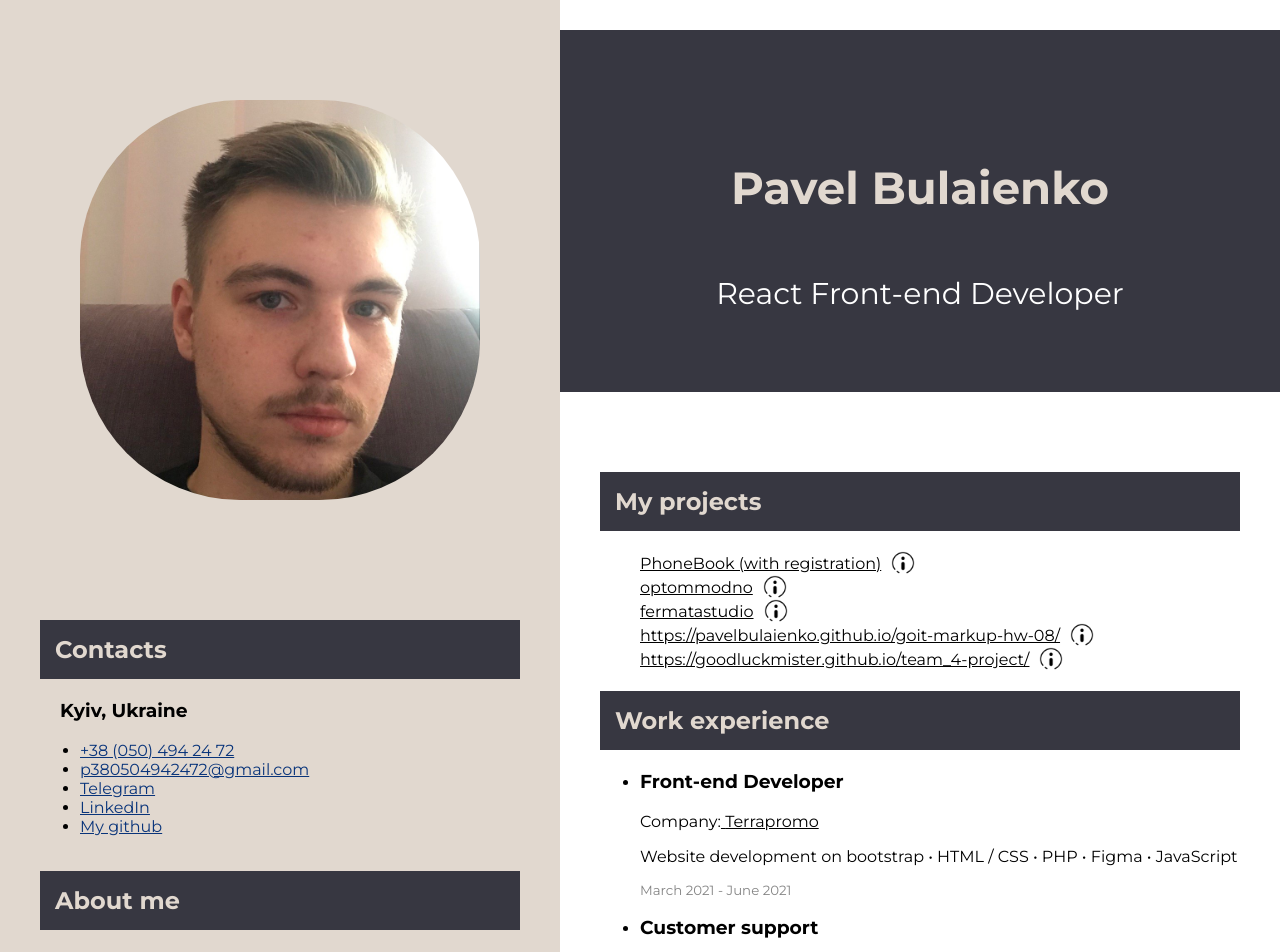
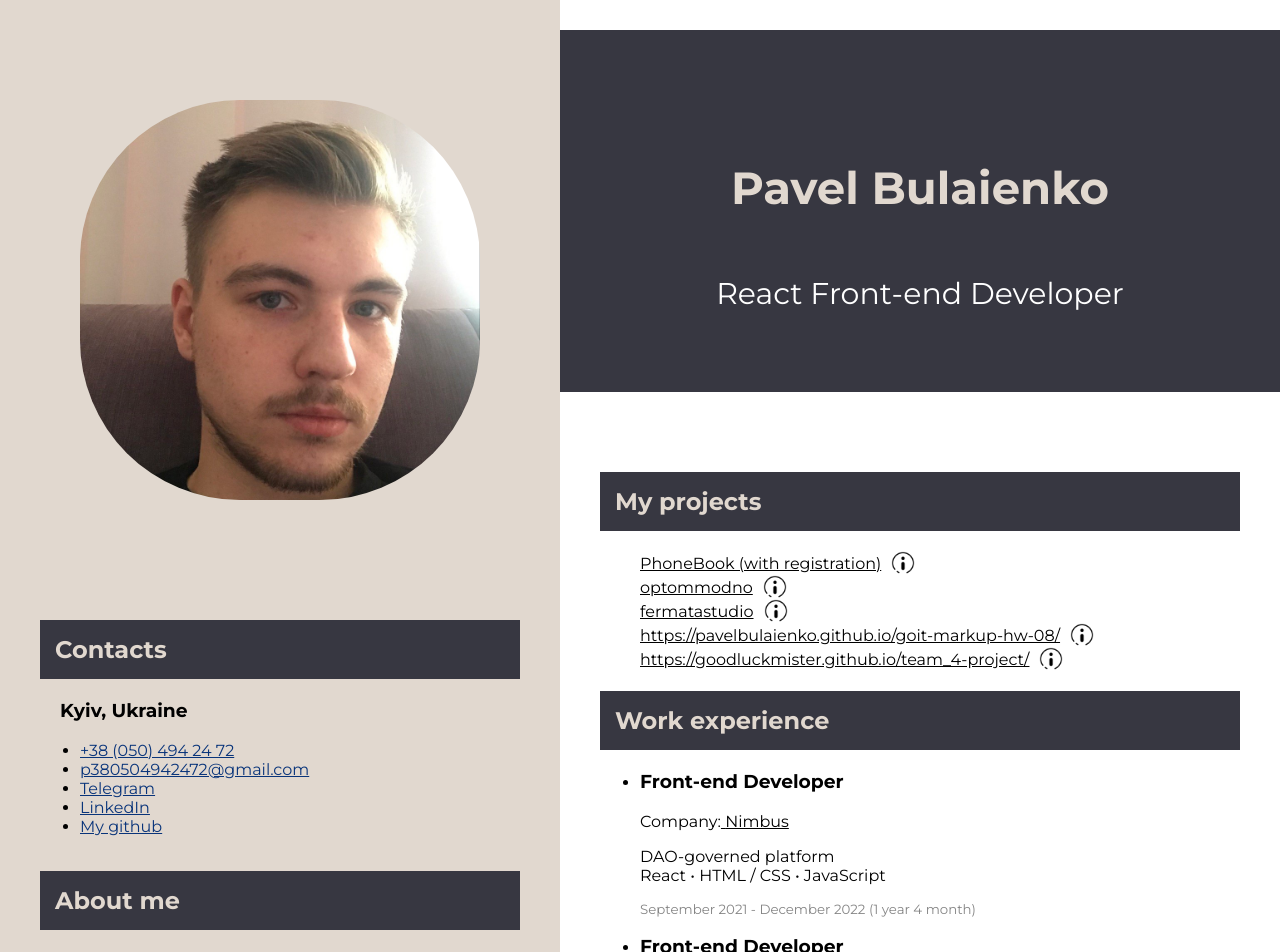
Before and after one commit to enlightenedUser/front-end-dev-resume, a React (Create React App) app: page / in a window 1280 px wide. Shown: the top 952 px of the page. Built offline with nearby package versions, Linux system fonts and the light colour scheme.

Commit message:
feature: update Work experience section

```diff
--- a/src/components/views/Main/WorkExperience.js
+++ b/src/components/views/Main/WorkExperience.js
@@ -2,6 +2,26 @@ const WorkExperience = () => (
   <div>
     <h2 className="subHeader">Work experience</h2>
     <ul>
+      <li>
+        <h3>Front-end Developer</h3>
+        <p>
+          Company:
+          <a
+              rel="noreferrer"
+              target="_blank"
+              href="https://nimbusplatform.io/"
+          >
+            {" "}
+            Nimbus
+          </a>
+        </p>
+        <p>
+          DAO-governed platform
+          <br/>
+          React • HTML / CSS • JavaScript
+        </p>
+        <small className="small">September 2021 - December 2022 (1 year 4 month)</small>
+      </li>
       <li>
         <h3>Front-end Developer</h3>
         <p>
@@ -19,7 +39,7 @@ const WorkExperience = () => (
           Website development on bootstrap • HTML / CSS • PHP • Figma •
           JavaScript
         </p>
-        <small className="small">March 2021 - June 2021</small>
+        <small className="small">March 2021 - June 2021 (4 month)</small>
       </li>
       <li>
         <h3>Customer support</h3>
```
